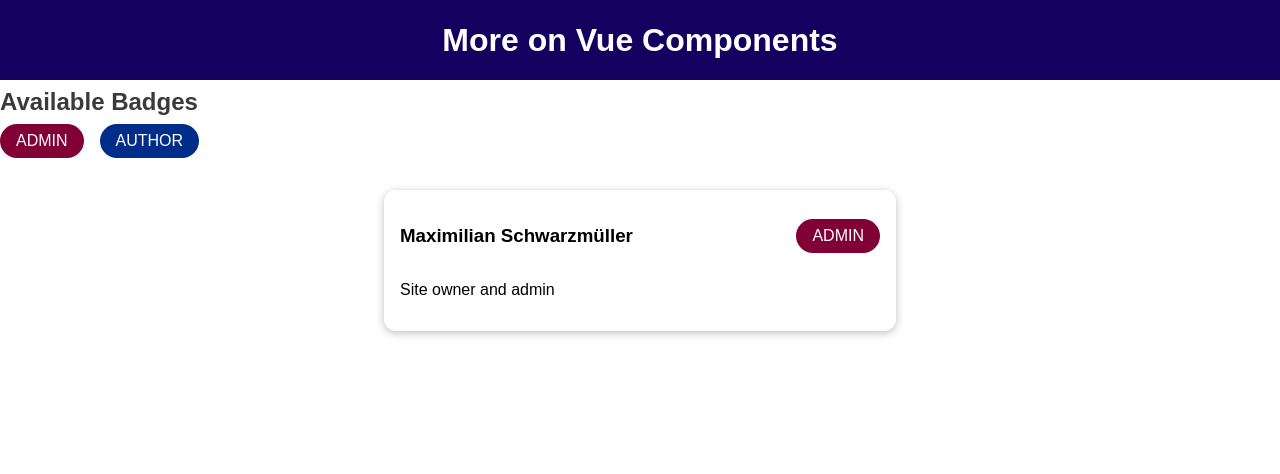
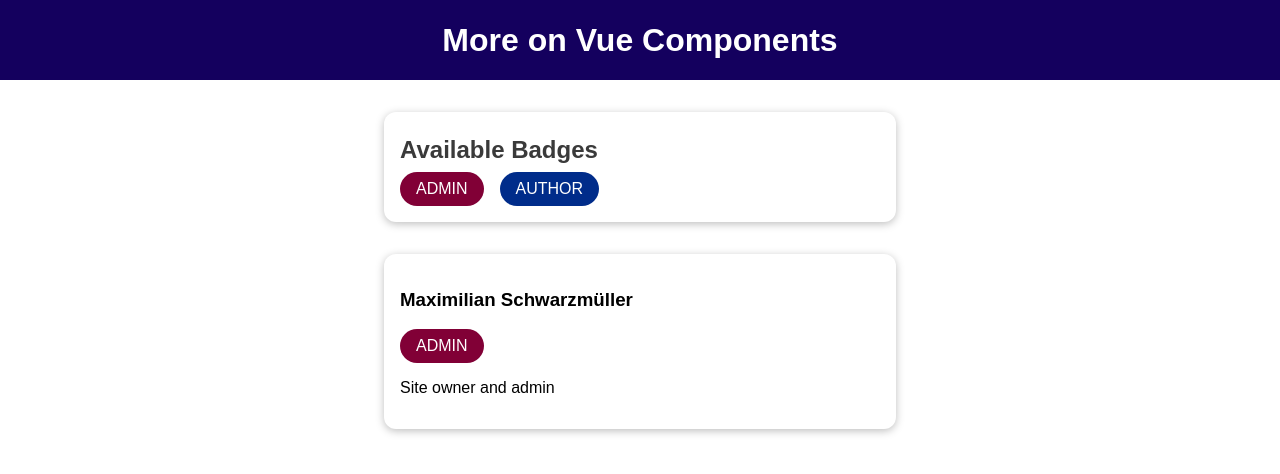
Before and after one commit to Bidart64/Udemy-Vue-Module-1, a Vue app in the folder section-9/: page / in a window 1280 px wide. Shown: the top 474 px of the page. Built offline with nearby package versions, Linux system fonts and the light colour scheme.

Commit message:
scoped styles

```diff
--- a/section-9/src/components/BadgeList.vue
+++ b/section-9/src/components/BadgeList.vue
@@ -28,4 +28,17 @@
 li {
   margin-right: 1rem;
 }
+section {
+  margin: 2rem auto;
+  max-width: 30rem;
+  border-radius: 12px;
+  box-shadow: 0 2px 8px rgba(0, 0, 0, 0.26);
+  padding: 1rem;
+}
+
+section header {
+  display: flex;
+  justify-content: space-between;
+  align-items: center;
+}
 </style>
--- a/section-9/src/components/UserInfo.vue
+++ b/section-9/src/components/UserInfo.vue
@@ -23,7 +23,7 @@
   padding: 1rem;
 }
 
-section div {
+section header {
   display: flex;
   justify-content: space-between;
   align-items: center;
```
